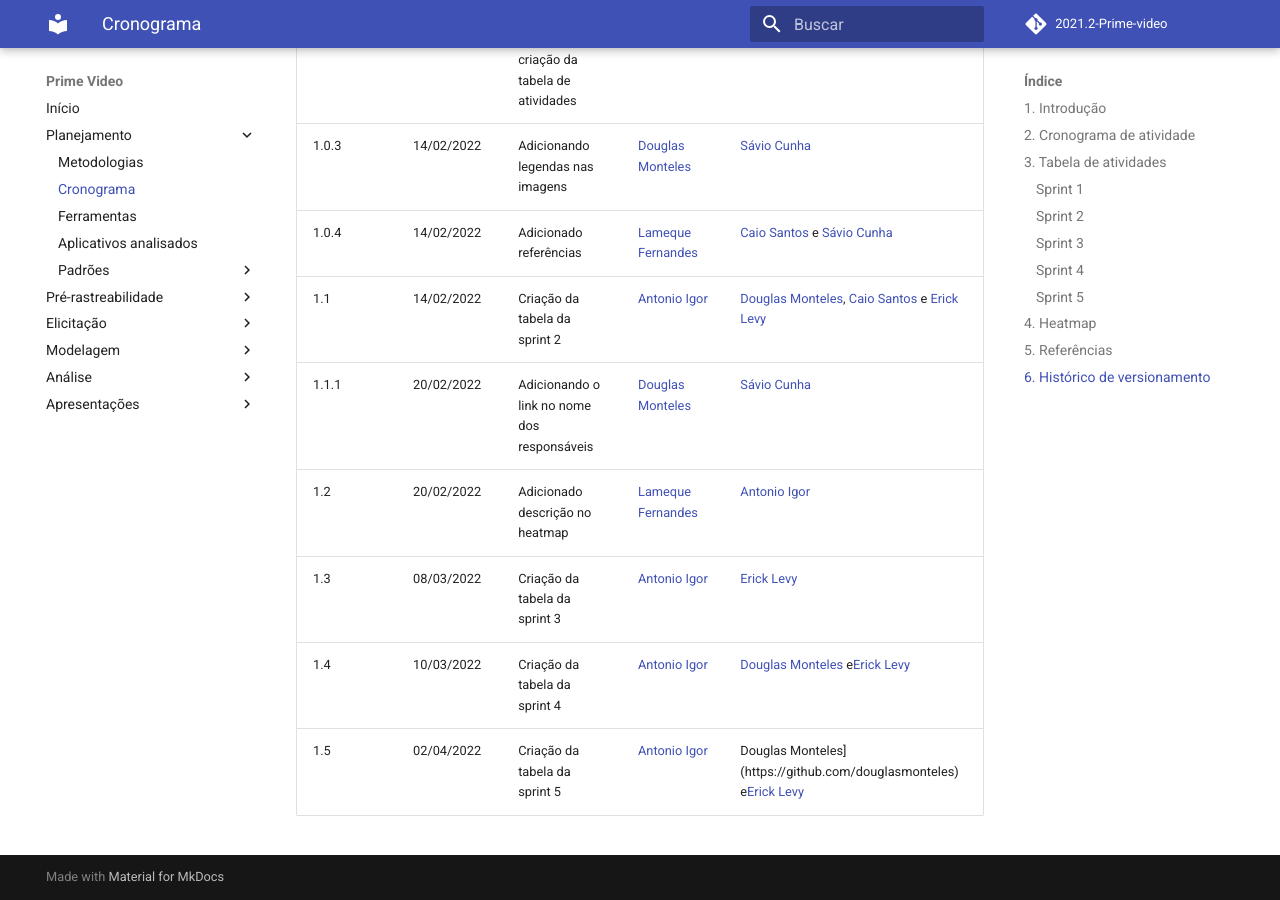
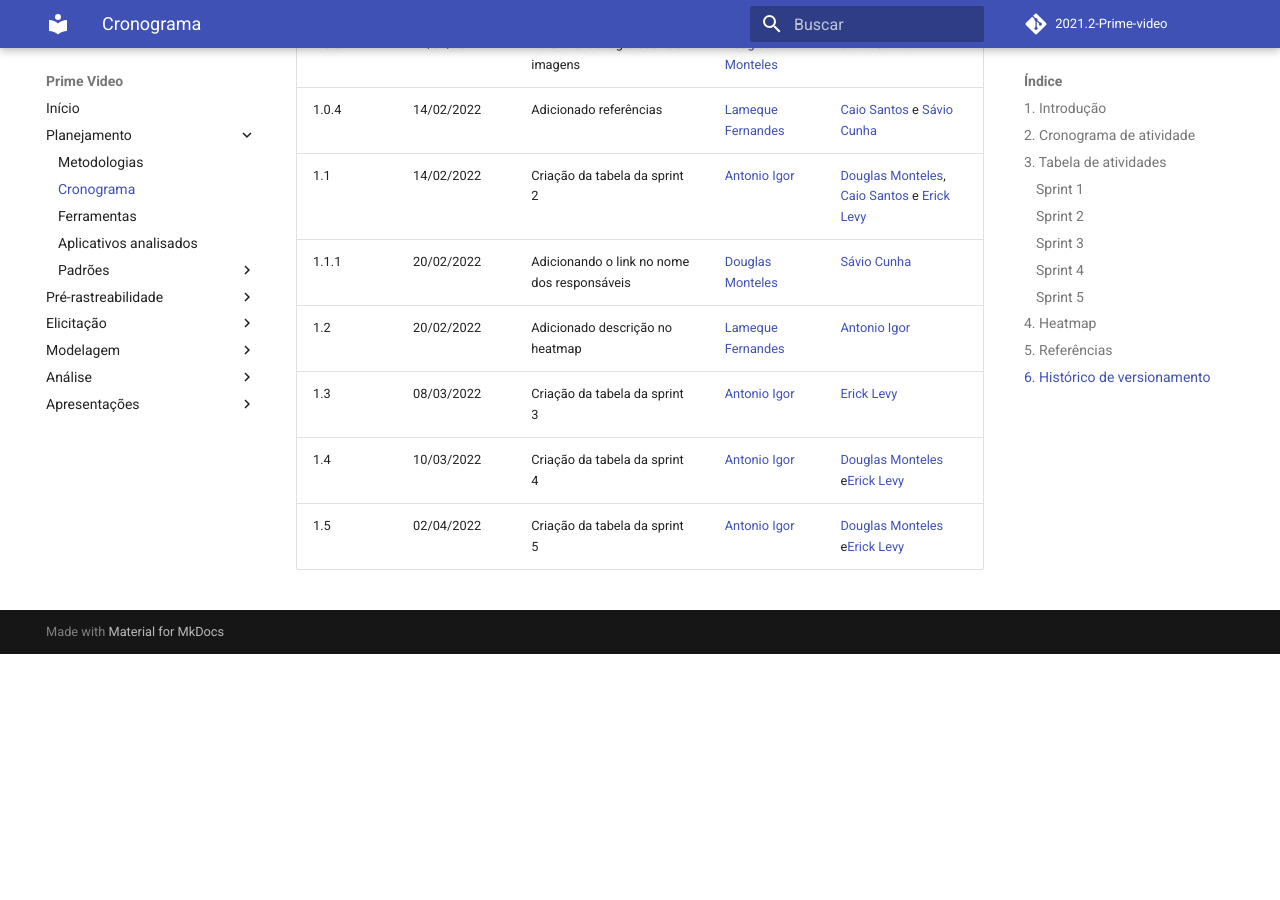
Before and after one commit to Requisitos-de-Software/2021.2-Prime-video, an MkDocs documentation site: the page built from docs/planejamento/cronograma.md, in a window 1280 px wide and 900 px high, scrolled down 4756 px. Built offline with MkDocs 1.6.1 and Material for MkDocs 9.7.7, drawn with Linux system fonts in a browser that asks for light colours; comment, search, counter and statistics services are not loaded; after the commit the page ends 5410 px from its top, so only the background shows below that.

Commit message:
Update cronograma.md
revisores do planejamento certo

```diff
--- a/docs/planejamento/cronograma.md
+++ b/docs/planejamento/cronograma.md
@@ -113,4 +113,4 @@
 |1.2|20/02/2022| Adicionado descrição no heatmap |[Lameque Fernandes](https://github.com/lamequefernandes)|[Antonio Igor](https://github.com/antonioigorcarvalho)|
 |1.3|08/03/2022| Criação da tabela da sprint 3 | [Antonio Igor](https://github.com/antonioigorcarvalho) | [Erick Levy](https://github.com/ericklevy) |
 |1.4|10/03/2022| Criação da tabela da sprint 4 | [Antonio Igor](https://github.com/antonioigorcarvalho) | [Douglas Monteles](https://github.com/douglasmonteles) e[Erick Levy](https://github.com/ericklevy)  |
-|1.5|02/04/2022| Criação da tabela da sprint 5 | [Antonio Igor](https://github.com/antonioigorcarvalho) | Douglas Monteles](https://github.com/douglasmonteles) e[Erick Levy](https://github.com/ericklevy) |
+|1.5|02/04/2022| Criação da tabela da sprint 5 | [Antonio Igor](https://github.com/antonioigorcarvalho) | [Douglas Monteles](https://github.com/douglasmonteles) e[Erick Levy](https://github.com/ericklevy) |
```
